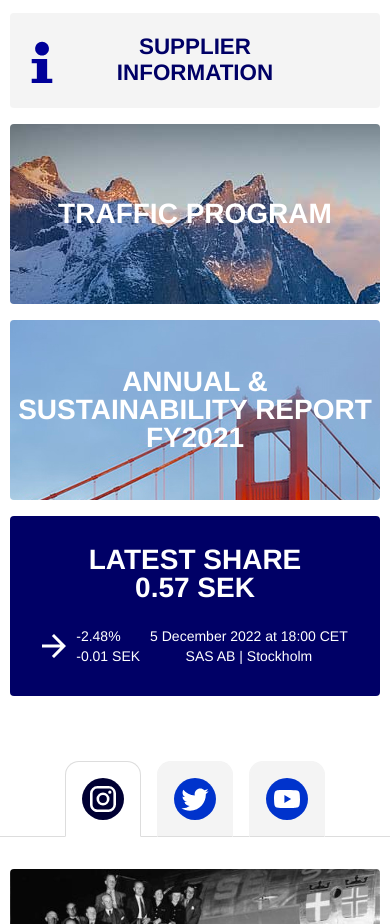
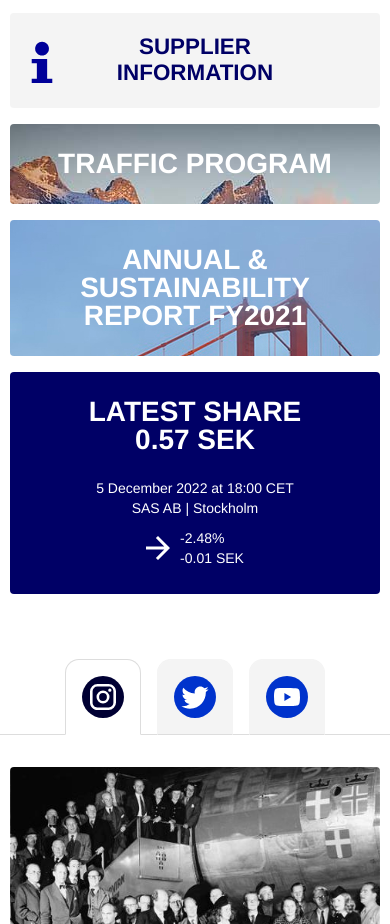
Before and after one commit to g-uberman/sas_layout, a React (Create React App) app: page / in a window 390 px wide. Shown: the part 2180-3104 px from the top of the page. Built offline with nearby package versions, Linux system fonts and the light colour scheme.

Commit message:
stock card responsiveness

```diff
--- a/src/components/Featured.tsx
+++ b/src/components/Featured.tsx
@@ -15,11 +15,13 @@ export const Featured = () => {
           0.57 SEK
         </h3>
         <div id="stockWrapper">
-            <ArrowForward className="arrowIcon"/>
-          <div>
-            -2.48%
-            <br />
-            -0.01 SEK
+          <div id="arrowWrapper">
+            <ArrowForward className="arrowIcon" />
+            <div>
+              -2.48%
+              <br />
+              -0.01 SEK
+            </div>
           </div>
           <div>
             5 December 2022 at 18:00 CET
--- a/src/styles/specific/_featured.scss
+++ b/src/styles/specific/_featured.scss
@@ -1,6 +1,8 @@
 #featured {
     @include wrapperWidth;
     @include flexCenter(row);
+    align-items: stretch;
+    min-height: 180px;
     margin: 0 auto;
     gap: 1rem;
     margin-top: 1rem;
@@ -15,8 +17,8 @@
     flex-grow: 1;
     @include flexCenter(column);
     width: 100%;
-    height: 180px;
     border-radius: 4px;
+    padding: 1.625rem 1rem;
     cursor: pointer;
 
     &:nth-child(1) {
@@ -48,6 +50,11 @@
     color: $white;
     gap: 10px;
 
+    #arrowWrapper {
+        @include flexCenter(row);
+        gap: 10px;
+    }
+
     div {
         font-size: .875rem;
         line-height: 1.25rem;
@@ -56,6 +63,12 @@
     div:nth-of-type(2) {
         text-align: center;
     }
+
+    @media screen and (max-width: 1122px) {
+        @include flexCenter(column);
+        flex-direction: column-reverse;
+        // align-items: flex-start;
+      }
 }
 
 .arrowIcon {
--- a/src/styles/style.css
+++ b/src/styles/style.css
@@ -480,6 +480,8 @@ p {
   justify-content: center;
   align-items: center;
   flex-direction: row;
+  align-items: stretch;
+  min-height: 180px;
   margin: 0 auto;
   gap: 1rem;
   margin-top: 1rem;
@@ -501,8 +503,8 @@ p {
   align-items: center;
   flex-direction: column;
   width: 100%;
-  height: 180px;
   border-radius: 4px;
+  padding: 1.625rem 1rem;
   cursor: pointer;
 }
 .feature:nth-child(1) {
@@ -532,12 +534,28 @@ p {
   color: #fff;
   gap: 10px;
 }
+#stockWrapper #arrowWrapper {
+  display: flex;
+  justify-content: center;
+  align-items: center;
+  flex-direction: row;
+  gap: 10px;
+}
 #stockWrapper div {
   font-size: 0.875rem;
   line-height: 1.25rem;
 }
 #stockWrapper div:nth-of-type(2) {
   text-align: center;
+}
+@media screen and (max-width: 1122px) {
+  #stockWrapper {
+    display: flex;
+    justify-content: center;
+    align-items: center;
+    flex-direction: column;
+    flex-direction: column-reverse;
+  }
 }
 
 .arrowIcon {
```
Also changed, not shown: 1 other file (tests, documents, lock files or other folders).
